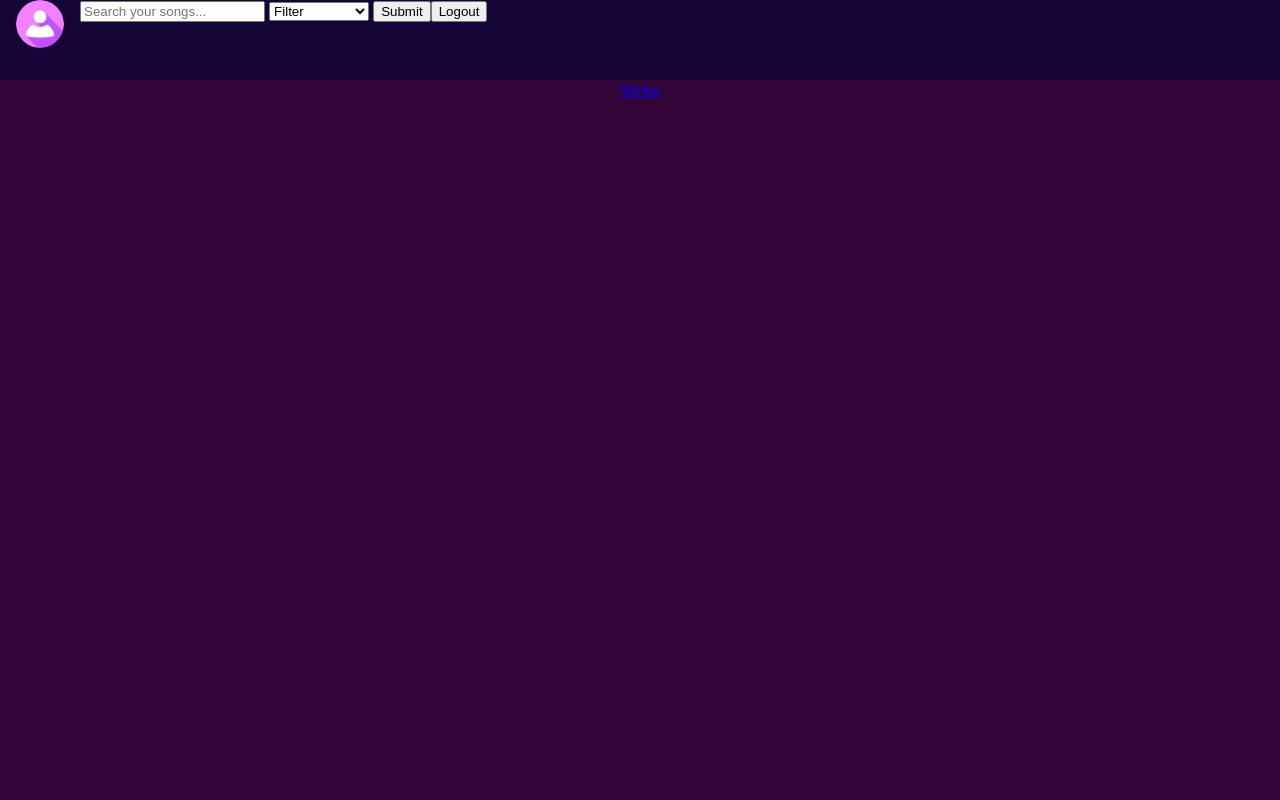
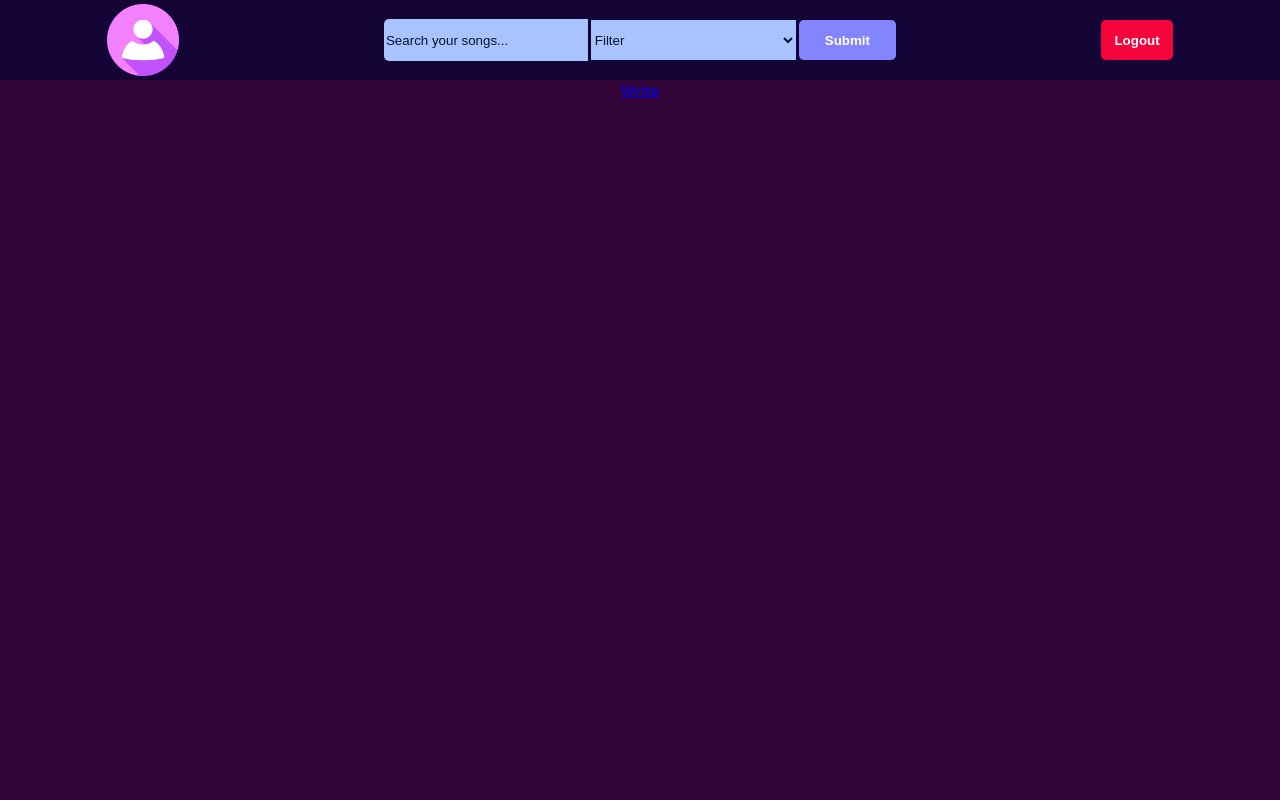
Before and after one commit to manance/WriteIt, a PHP site: page /home.php in a window 1280 px wide. Run offline with PHP 8.4, Linux system fonts and the light colour scheme; the visitor is signed in with stand-in values (Sample User, id 1).

Commit message:
More CSS is done

```diff
--- a/css/home.css
+++ b/css/home.css
@@ -17,9 +17,76 @@ navbar{
     height: 10%;
     width: 100%;
     display: flex;
+    justify-content: space-around;
+    align-items: center;
+}
+.profile{
+    width: 7%;
+    height: 100%;
+    display: flex;
+    align-items: center;
+    justify-content: center;
 }
 .prof_img{
-    height: 60%;
-    margin: auto 1rem;
-    border-radius: 50%;
+    width: 90%;
+    height: 90%;
+    object-fit: contain;
 }
+.search_bar{
+    width: 40%;
+    height: 100%;
+    display: flex;
+    align-items: center;
+    justify-content: center;
+}
+.form{
+    display: flex;
+    align-items: center;
+    justify-content: space-between;
+    height: 50%;
+    width: 100%;
+}
+.search{
+    height: 100%;
+    width: 39%;
+    border-radius: 5px 0 0 5px;
+    border: none;
+    background-color: #a8c3ff;
+}
+.search::placeholder{
+    color: rgb(4, 19, 46);
+}
+.dropdown{
+    height: 100%;
+    width: 40%;
+    border: none;
+    background-color: #a8c3ff;
+    color: rgb(4, 19, 46);
+}
+.submit{
+    height: 100%;
+    width: 19%;
+    border: none;
+    background-color: #8385ff;
+    color: white;
+    font-weight: bold;
+    border-radius: 5px;
+    cursor: pointer;
+}
+.logout_form{
+    width: 7%;
+    height: 100%;
+    display: flex;
+    align-items: center;
+    justify-content: center;
+}
+.logout{
+    height: 50%;
+    width: 80%;
+    border: none;
+    background-color: #f5043c;
+    color: white;
+    font-weight: bold;
+    border-radius: 5px;
+    cursor: pointer;
+}
--- a/home.php
+++ b/home.php
@@ -37,9 +37,9 @@
     <box class="box">
         <navbar class="nav">
             <a href="profile.php" class="profile"><img class="prof_img" src="img/user.png" alt=""></a>
-            <div class="searchbar">
-                <form class="" action="" method="post">
-                    <input class="" type="text" placeholder="Search your songs..." name="search">
+            <div class="search_bar">
+                <form class="form" action="" method="post">
+                    <input class="search" type="text" placeholder="Search your songs..." name="search">
                     <select name="Filter" class="dropdown" name="dropdown">
                         <option value="" disabled selected>Filter</option>
                         <option value="A">Title A->Z</option>
@@ -50,8 +50,8 @@
                     <input type="submit" class="submit" name="submit">
                 </form>
             </div>
-            <form action=" " method="post">
-                <button type="submit" name="logout">Logout</button>
+            <form action=" " method="post" class="logout_form">
+                <button class="logout" type="submit" name="logout">Logout</button>
             </form>
         </navbar>
         <a href="write.php">Write</a>
```
